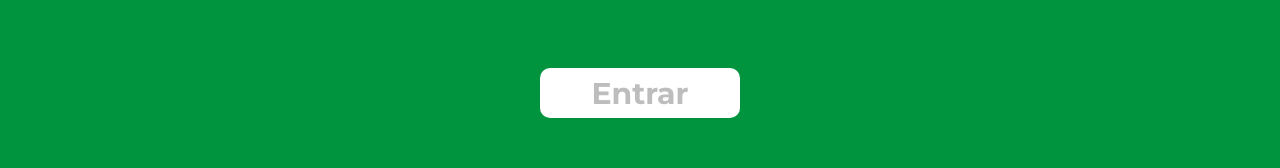
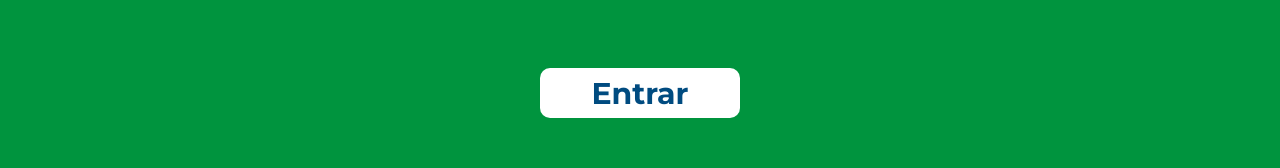
Before and after one commit to paulojunior-ufla/sempre-ufla, a React (Vite) app: page /ferramentas-e-beneficios in a window 1280 px wide. Shown: the part 1873-2041 px from the top of the page. Built offline with nearby package versions, Linux system fonts and the light colour scheme.

Commit message:
Mudança no hover do botão da seção entre já.

```diff
--- a/src/pages/ferramentasBeneficios/ferramentasBeneficios.css
+++ b/src/pages/ferramentasBeneficios/ferramentasBeneficios.css
@@ -103,12 +103,12 @@
         font-size: 30px;
         margin-top: 60px;
         background-color: #fff;
-        color: #bdbdbd;
+        color: #004B80;
         font-weight: 700;
         transition: 0.2s;
     }
     .secaoEntreja button:hover{
-        color: #004B80;
+        transform: scale(1.08);
     }
         /*//////////////RESPONSIVIDADE//////////////*/
     @media (max-width: 768px){
```
